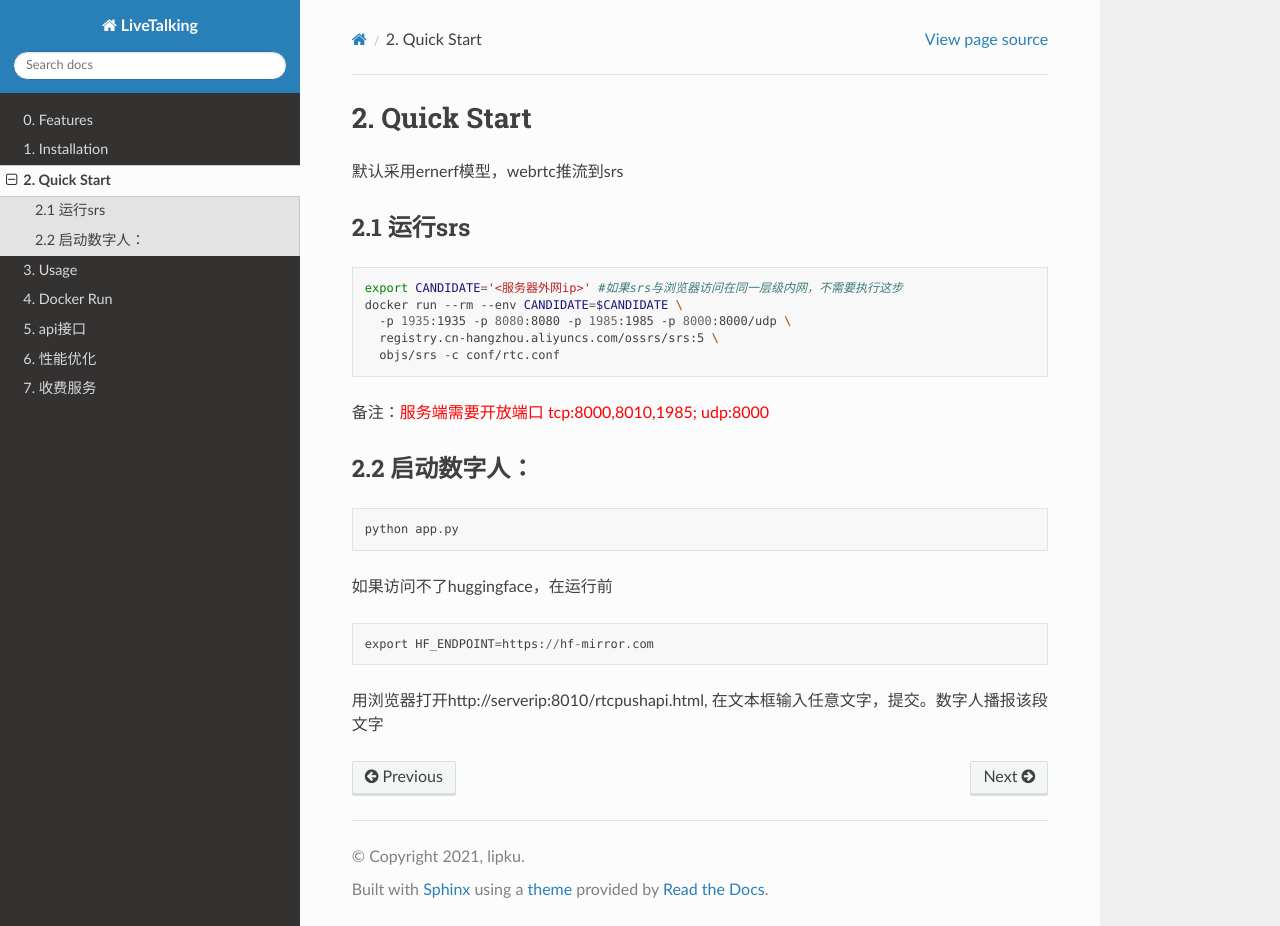
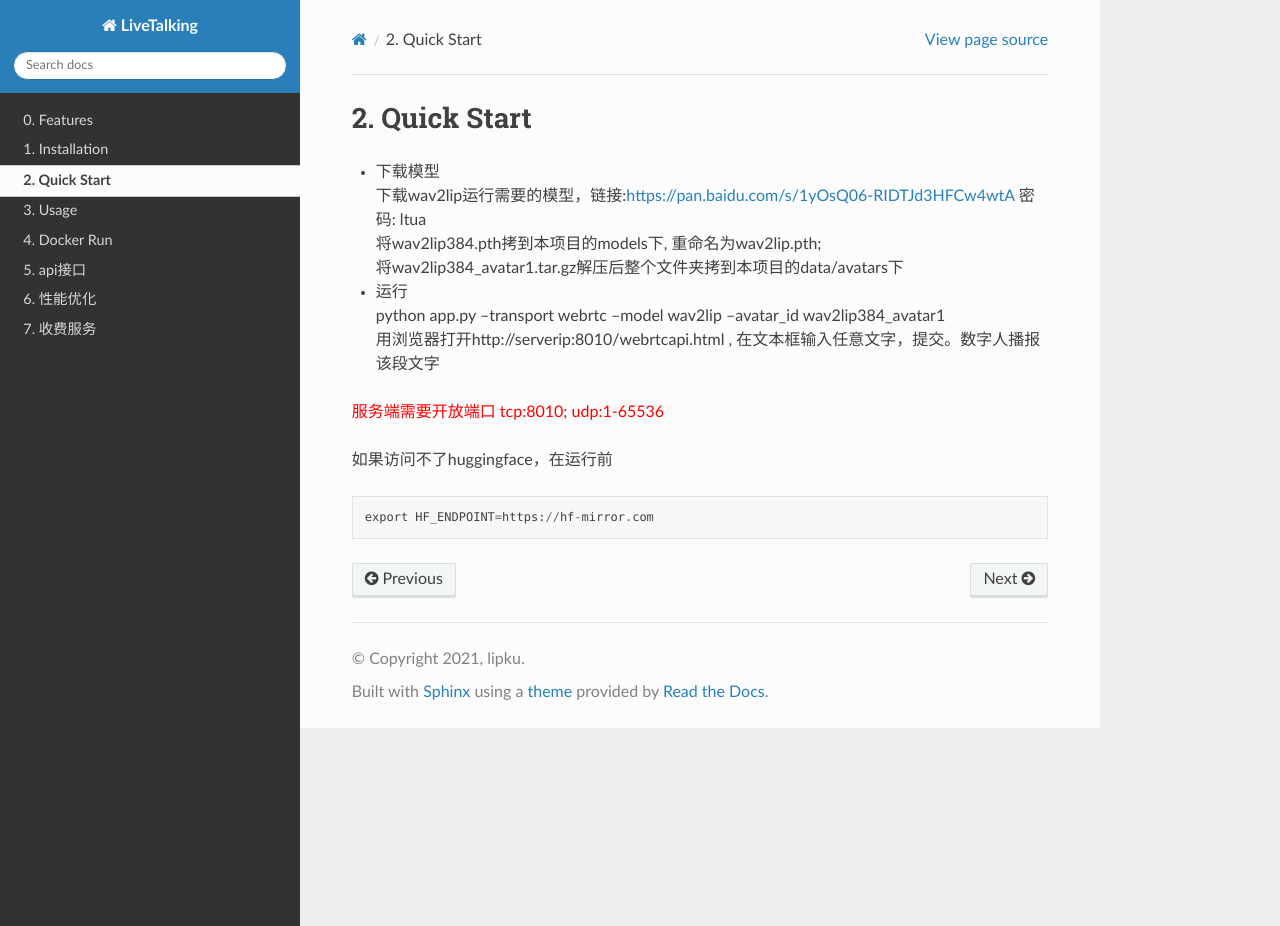
Before and after one commit to lipku/livetalking-doc, a Sphinx documentation site: the page built from docs/source/quickstart.md, in a window 1280 px wide and 926 px high. Built offline with Sphinx 7.4.7 and the Read the Docs theme 3.1.0, drawn with Linux system fonts in a browser that asks for light colours.

Commit message:
update doc

````diff
--- a/docs/source/quickstart.md
+++ b/docs/source/quickstart.md
@@ -1,24 +1,15 @@
 ## 2. Quick Start
-默认采用ernerf模型，webrtc推流到srs
-### 2.1 运行srs
-```bash
-export CANDIDATE='<服务器外网ip>' #如果srs与浏览器访问在同一层级内网，不需要执行这步
-docker run --rm --env CANDIDATE=$CANDIDATE \
-  -p 1935:1935 -p 8080:8080 -p 1985:1985 -p 8000:8000/udp \
-  registry.cn-hangzhou.aliyuncs.com/ossrs/srs:5 \
-  objs/srs -c conf/rtc.conf
-```
-备注：<font color=red>服务端需要开放端口 tcp:8000,8010,1985; udp:8000</font>
+- 下载模型
+下载wav2lip运行需要的模型，链接:<https://pan.baidu.com/s/1yOsQ06-RIDTJd3HFCw4wtA> 密码: ltua
+将wav2lip384.pth拷到本项目的models下, 重命名为wav2lip.pth;
+将wav2lip384_avatar1.tar.gz解压后整个文件夹拷到本项目的data/avatars下
+- 运行
+python app.py --transport webrtc --model wav2lip --avatar_id wav2lip384_avatar1
+用浏览器打开http://serverip:8010/webrtcapi.html , 在文本框输入任意文字，提交。数字人播报该段文字
 
-### 2.2 启动数字人：
-
-```python
-python app.py
-```
+<font color=red>服务端需要开放端口 tcp:8010; udp:1-65536 </font>
 
 如果访问不了huggingface，在运行前
 ```
 export HF_ENDPOINT=https://hf-mirror.com
 ```
-
-用浏览器打开http://serverip:8010/rtcpushapi.html, 在文本框输入任意文字，提交。数字人播报该段文字
````
Also changed, not shown: docs/source/usage.md (+9 -7 lines).
